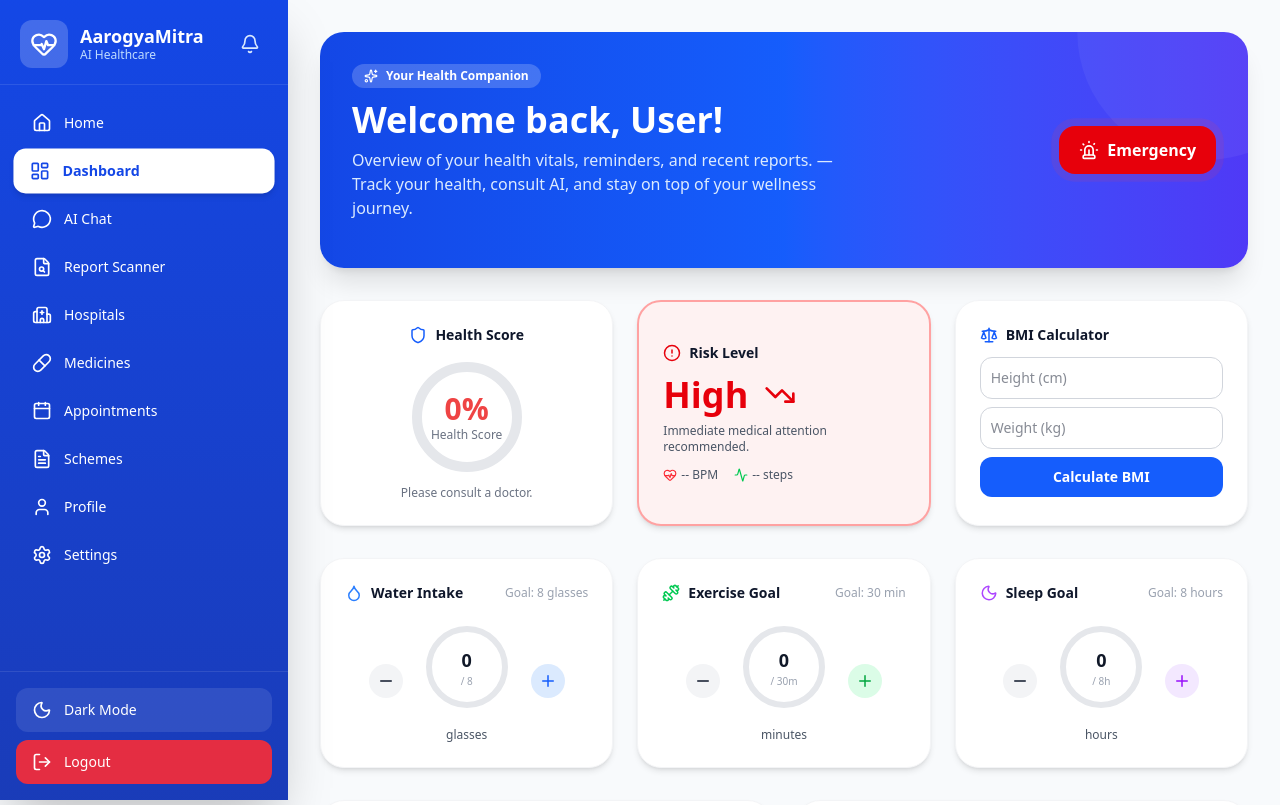
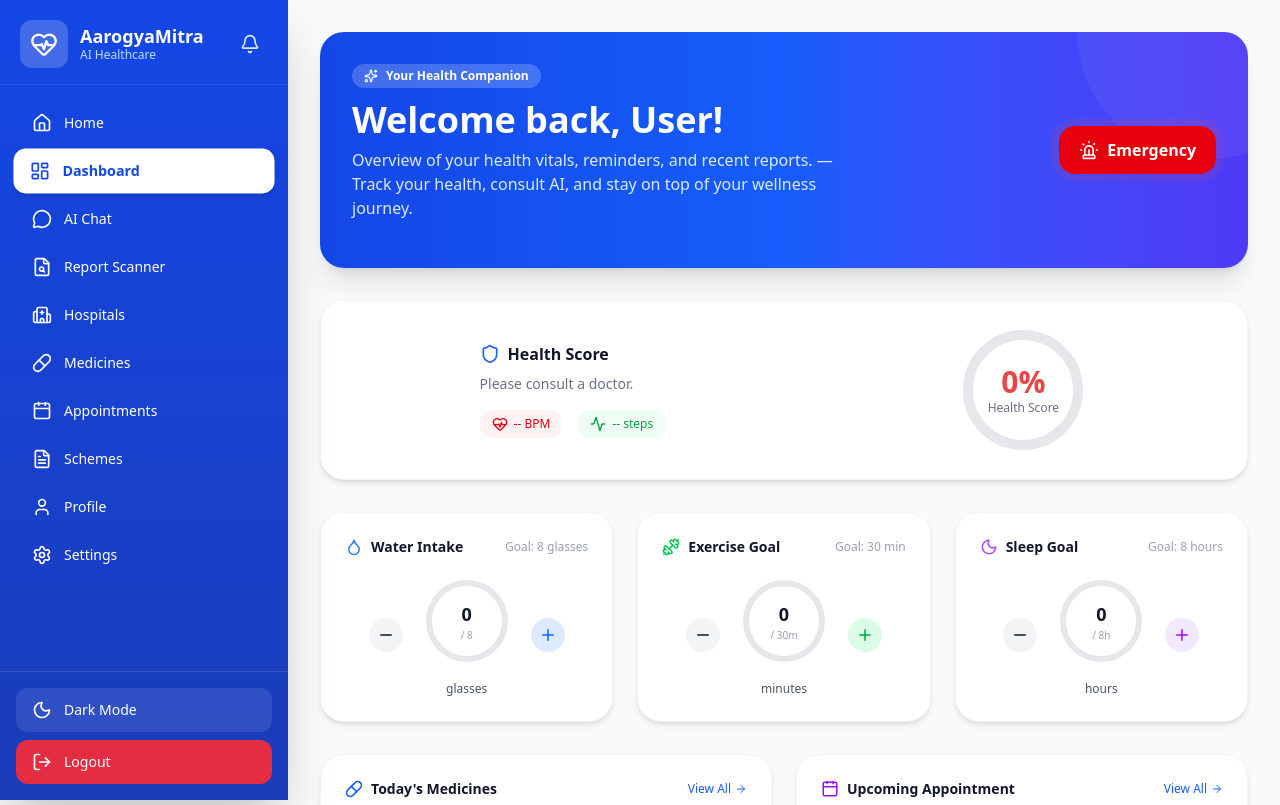
Before and after one commit to coderpova/AarogyaMitra-AI, a Next.js app: page /dashboard in a window 1280 px wide. Shown: the top 805 px of the page. Built offline with nearby package versions, Linux system fonts and the light colour scheme.

Commit message:
fix(dashboard): remove Health Risk and BMI UI sections

```diff
--- a/app/dashboard/page.tsx
+++ b/app/dashboard/page.tsx
@@ -26,7 +26,6 @@ import {
   Droplet,
   Dumbbell,
   Moon,
-  Scale,
   Phone,
   AlertCircle,
   ChevronRight,
@@ -34,7 +33,6 @@ import {
   Minus,
   FileText,
   Siren,
-  TrendingDown,
   LucideIcon,
 } from "lucide-react";
 
@@ -111,56 +109,7 @@ function setDailyMetric(key: string, value: number) {
   localStorage.setItem(`health_${key}_${today}`, value.toString());
 }
 
-/* ── Helper: BMI computation ─────────────────────────────────────────────── */
-function computeBMI(height: number, weight: number, t: any) {
-  if (!height || !weight || height <= 0 || weight <= 0) return null;
-  const h = height / 100;
-  const bmi = Math.round((weight / (h * h)) * 10) / 10;
-  if (!t) {
-    if (bmi < 18.5) return { value: bmi, label: "Underweight", color: "text-blue-600", bg: "bg-blue-50 dark:bg-blue-950/40", advice: "Consider increasing caloric intake." };
-    if (bmi < 25) return { value: bmi, label: "Normal weight", color: "text-green-600", bg: "bg-green-50 dark:bg-green-950/40", advice: "Maintain current healthy lifestyle." };
-    if (bmi < 30) return { value: bmi, label: "Overweight", color: "text-amber-600", bg: "bg-amber-50 dark:bg-amber-950/40", advice: "Regular exercise recommended." };
-    return { value: bmi, label: "Obese", color: "text-red-600", bg: "bg-red-50 dark:bg-red-950/40", advice: "Consult a healthcare professional." };
-  }
-  if (bmi < 18.5) return { value: bmi, label: t("dashboardExt.bmiUnderL"), color: "text-blue-600", bg: "bg-blue-50 dark:bg-blue-950/40", advice: t("dashboardExt.bmiUnderD") };
-  if (bmi < 25) return { value: bmi, label: t("dashboardExt.bmiNormL"), color: "text-green-600", bg: "bg-green-50 dark:bg-green-950/40", advice: t("dashboardExt.bmiNormD") };
-  if (bmi < 30) return { value: bmi, label: t("dashboardExt.bmiOverL"), color: "text-amber-600", bg: "bg-amber-50 dark:bg-amber-950/40", advice: t("dashboardExt.bmiOverD") };
-  return { value: bmi, label: t("dashboardExt.bmiObeseL"), color: "text-red-600", bg: "bg-red-50 dark:bg-red-950/40", advice: t("dashboardExt.bmiObeseD") };
-}
 
-/* ── Helper: Risk level computation ──────────────────────────────────────── */
-function getRiskLevel(healthScore: number, reports: any[], t: any) {
-  let abnormalCount = 0;
-  reports.slice(0, 3).forEach((r) => {
-    if (r.parameters) {
-      abnormalCount += r.parameters.filter(
-        (p: any) => p.status === "High" || p.status === "Low" || p.status === "Critical"
-      ).length;
-    }
-  });
-
-  const hasCritical = reports.some((r) =>
-    r.parameters?.some((p: any) => p.status === "Critical")
-  );
-
-  if (!t) {
-    if (healthScore < 40 || hasCritical) {
-      return { label: "High Risk", color: "text-red-600", bg: "bg-red-50 dark:bg-red-950/40", border: "border-red-300 dark:border-red-800", description: "Critical parameters found. Immediate medical attention advised." };
-    }
-    if (healthScore < 60 || abnormalCount >= 2) {
-      return { label: "Moderate Risk", color: "text-amber-600", bg: "bg-amber-50 dark:bg-amber-950/40", border: "border-amber-300 dark:border-amber-800", description: "Monitor health and consult a doctor soon." };
-    }
-    return { label: "Low Risk", color: "text-green-600", bg: "bg-green-50 dark:bg-green-950/40", border: "border-green-300 dark:border-green-800", description: "Your health indicators look good!" };
-  }
-
-  if (healthScore < 40 || hasCritical) {
-    return { label: t("dashboardExt.riskHighL"), color: "text-red-600", bg: "bg-red-50 dark:bg-red-950/40", border: "border-red-300 dark:border-red-800", description: t("dashboardExt.riskHighD") };
-  }
-  if (healthScore < 60 || abnormalCount >= 2) {
-    return { label: t("dashboardExt.riskModL"), color: "text-amber-600", bg: "bg-amber-50 dark:bg-amber-950/40", border: "border-amber-300 dark:border-amber-800", description: t("dashboardExt.riskModD") };
-  }
-  return { label: t("dashboardExt.riskLowL"), color: "text-green-600", bg: "bg-green-50 dark:bg-green-950/40", border: "border-green-300 dark:border-green-800", description: t("dashboardExt.riskLowD") };
-}
 
 /* ── Animated Circular Progress ─────────────────────────────────────────── */
 function CircularProgress({ value, label, size = 140 }: { value: number; label: string; size?: number }) {
@@ -240,9 +189,7 @@ export default function DashboardPage() {
   const [waterIntake, setWaterIntake] = useState(0);
   const [exerciseMin, setExerciseMin] = useState(0);
   const [sleepHrs, setSleepHrs] = useState(0);
-  const [bmiHeight, setBmiHeight] = useState("");
-  const [bmiWeight, setBmiWeight] = useState("");
-  const [bmiResult, setBmiResult] = useState<ReturnType<typeof computeBMI>>(null);
+
 
   // GET USER & DASHBOARD DATA (P1 #3 Auth Lifecycle + P0 #2 Unify Health Data Source + P1 #4 Event Refresh)
   useEffect(() => {
@@ -254,12 +201,11 @@ export default function DashboardPage() {
         if (!token) return;
         const headers = { Authorization: `Bearer ${token}` };
 
-        const [userRes, medRes, apptRes, reportRes, profileRes, timelineRes] = await Promise.all([
+        const [userRes, medRes, apptRes, reportRes, timelineRes] = await Promise.all([
           fetch("/api/user", { headers }),
           fetch("/api/medicines", { headers }),
           fetch("/api/appointments", { headers }),
           fetch("/api/report-analyzer", { headers }),
-          fetch("/api/health-profile", { headers }),
           fetch("/api/health-timeline", { headers }),
         ]);
 
@@ -280,22 +226,7 @@ export default function DashboardPage() {
           setReports(reportData.reports || []);
         }
 
-        // Persistent health profile height/weight
-        if (profileRes.ok) {
-          const profData = await profileRes.json();
-          const p = profData.profile;
-          if (p?.height) {
-            setBmiHeight(String(p.height));
-            localStorage.setItem("health_height", String(p.height));
-          }
-          if (p?.weight) {
-            setBmiWeight(String(p.weight));
-            localStorage.setItem("health_weight", String(p.weight));
-          }
-          if (p?.height && p?.weight) {
-            setBmiResult(computeBMI(parseFloat(p.height), parseFloat(p.weight), t));
-          }
-        }
+
 
         // Persistent health timeline metrics (Water, Sleep, Exercise)
         if (timelineRes.ok) {
@@ -380,21 +311,11 @@ export default function DashboardPage() {
     }
   }, [authLoading, t]);
 
-  // Fallback metric initialization from local storage
   useEffect(() => {
     if (!waterIntake) setWaterIntake(getDailyMetric("water", 0));
     setExerciseMin(getDailyMetric("exercise", 0));
     setSleepHrs(getDailyMetric("sleep", 0));
-
-    if (!bmiHeight) {
-      const h = localStorage.getItem("health_height");
-      if (h) setBmiHeight(h);
-    }
-    if (!bmiWeight) {
-      const w = localStorage.getItem("health_weight");
-      if (w) setBmiWeight(w);
-    }
-  }, [waterIntake, bmiHeight, bmiWeight]);
+  }, [waterIntake]);
 
   // FIND HOSPITALS
   const findHospitals = () => {
@@ -443,17 +364,6 @@ export default function DashboardPage() {
     setSleepHrs(newVal);
     setDailyMetric("sleep", newVal);
   };
-
-  const calculateBMI = () => {
-    const h = parseFloat(bmiHeight);
-    const w = parseFloat(bmiWeight);
-    if (!h || !w || h <= 0 || w <= 0) return;
-    const result = computeBMI(h, w, t);
-    setBmiResult(result);
-    localStorage.setItem("health_height", bmiHeight);
-    localStorage.setItem("health_weight", bmiWeight);
-  };
-
   const healthScore = user?.health?.healthScore || 0;
   const heartRate = user?.health?.heartRate || 0;
   const steps = user?.health?.steps || 0;
@@ -498,7 +408,6 @@ export default function DashboardPage() {
   const nextAppt = upcomingAppointments[0];
 
   const recentReports = reports.slice(0, 3);
-  const riskLevel = getRiskLevel(healthScore, reports, t);
 
   // Build health timeline
   const timelineEvents: Array<{ date: string; title: string; type: string; icon: LucideIcon }> = [];
@@ -606,65 +515,29 @@ export default function DashboardPage() {
           </div>
         </div>
 
-        {/* Row 2: Health Score + Risk Level + BMI */}
-        <div className="grid grid-cols-1 lg:grid-cols-3 gap-6">
+        {/* Row 2: Health Score */}
+        <div className="grid grid-cols-1 gap-6">
           {/* AI Health Score */}
-          <div className="animate-dash-card delay-1 bg-white dark:bg-gray-800 rounded-3xl p-6 shadow-md border border-gray-100 dark:border-gray-700 flex flex-col items-center justify-center hover:-translate-y-[1px] hover:shadow-lg transition-all duration-200">
-            <h2 className="text-sm font-bold dark:text-white mb-3 flex items-center gap-2">
-              <Shield size={18} className="text-blue-600" /> {t("dashboard.healthScore")}
-            </h2>
-            <CircularProgress value={animatedHealthScore} label={t("dashboard.healthScore")} size={120} />
-            <p className="mt-2 text-xs text-gray-500 dark:text-gray-400 text-center">
-              {healthScore >= 80 ? t("dashboardExt.healthGreat") : healthScore >= 50 ? t("dashboardExt.healthMod") : t("dashboardExt.healthPoor")}
-            </p>
-          </div>
-
-          {/* Risk Level */}
-          <div className={`animate-dash-card delay-2 rounded-3xl p-6 shadow-md border-2 ${riskLevel.border} ${riskLevel.bg} flex flex-col justify-center hover:-translate-y-[1px] hover:shadow-lg transition-all duration-200`}>
-            <h2 className="text-sm font-bold dark:text-white mb-3 flex items-center gap-2">
-              <AlertCircle size={18} className={riskLevel.color} /> {t("dashboardExt.riskLevel")}
-            </h2>
-            <div className="flex items-center gap-4">
-              <div className={`text-4xl font-bold ${riskLevel.color}`}>{riskLevel.label.split(" ")[0]}</div>
-              <TrendingDown size={32} className={riskLevel.color} />
-            </div>
-            <p className="mt-2 text-xs text-gray-600 dark:text-gray-300">{riskLevel.description}</p>
-            <div className="mt-3 flex gap-4 text-xs">
-              <div className="flex items-center gap-1">
-                <HeartPulse size={14} className="text-red-500" />
-                <span className="text-gray-600 dark:text-gray-300">{animatedHeartRate || "--"} {t("dashboardExt.unitBpm")}</span>
-              </div>
-              <div className="flex items-center gap-1">
-                <Activity size={14} className="text-green-500" />
-                <span className="text-gray-600 dark:text-gray-300">{animatedSteps || "--"} {t("dashboardExt.unitSteps")}</span>
+          <div className="animate-dash-card delay-1 bg-white dark:bg-gray-800 rounded-3xl p-6 shadow-md border border-gray-100 dark:border-gray-700 flex flex-col sm:flex-row items-center justify-around hover:-translate-y-[1px] hover:shadow-lg transition-all duration-200 gap-6">
+            <div className="flex flex-col items-center sm:items-start text-center sm:text-left">
+              <h2 className="text-base font-bold dark:text-white mb-2 flex items-center gap-2">
+                <Shield size={20} className="text-blue-600" /> {t("dashboard.healthScore")}
+              </h2>
+              <p className="text-sm text-gray-500 dark:text-gray-400 max-w-sm">
+                {healthScore >= 80 ? t("dashboardExt.healthGreat") : healthScore >= 50 ? t("dashboardExt.healthMod") : t("dashboardExt.healthPoor")}
+              </p>
+              <div className="mt-4 flex flex-wrap gap-4 text-xs">
+                <div className="flex items-center gap-1.5 bg-red-50 dark:bg-red-950/40 px-3 py-1.5 rounded-xl text-red-600 font-medium">
+                  <HeartPulse size={16} />
+                  <span>{animatedHeartRate || "--"} {t("dashboardExt.unitBpm")}</span>
+                </div>
+                <div className="flex items-center gap-1.5 bg-green-50 dark:bg-green-950/40 px-3 py-1.5 rounded-xl text-green-600 font-medium">
+                  <Activity size={16} />
+                  <span>{animatedSteps || "--"} {t("dashboardExt.unitSteps")}</span>
+                </div>
               </div>
             </div>
-          </div>
-
-          {/* BMI Widget */}
-          <div className="animate-dash-card delay-3 bg-white dark:bg-gray-800 rounded-3xl p-6 shadow-md border border-gray-100 dark:border-gray-700 hover:-translate-y-[1px] hover:shadow-lg transition-all duration-200">
-            <h2 className="text-sm font-bold dark:text-white mb-3 flex items-center gap-2">
-              <Scale size={18} className="text-blue-600" /> {t("dashboardExt.bmiCalc")}
-            </h2>
-            {bmiResult ? (
-              <div className="flex flex-col items-center">
-                <div className={`text-4xl font-bold ${bmiResult.color}`}>{bmiResult.value}</div>
-                <span className={`mt-1 text-sm font-semibold px-3 py-0.5 rounded-full ${bmiResult.bg} ${bmiResult.color}`}>{bmiResult.label}</span>
-                <p className="mt-2 text-xs text-gray-500 dark:text-gray-400">{bmiResult.advice}</p>
-                <button
-                  onClick={() => { setBmiResult(null); }}
-                  className="mt-2 text-xs text-blue-600 hover:underline"
-                >
-                  {t("dashboardExt.btnRecalc")}
-                </button>
-              </div>
-            ) : (
-              <div className="space-y-2">
-                <input type="number" value={bmiHeight} onChange={(e) => setBmiHeight(e.target.value)} placeholder={t("dashboardExt.phHeight")} className="w-full border border-gray-300 dark:border-gray-600 dark:bg-gray-700 dark:text-white rounded-xl p-2.5 text-sm focus:ring-2 focus:ring-blue-500 outline-none" />
-                <input type="number" value={bmiWeight} onChange={(e) => setBmiWeight(e.target.value)} placeholder={t("dashboardExt.phWeight")} className="w-full border border-gray-300 dark:border-gray-600 dark:bg-gray-700 dark:text-white rounded-xl p-2.5 text-sm focus:ring-2 focus:ring-blue-500 outline-none" />
-                <button onClick={calculateBMI} className="w-full bg-blue-600 hover:bg-blue-700 text-white py-2.5 rounded-xl text-sm font-semibold transition">{t("dashboardExt.btnCalcBmi")}</button>
-              </div>
-            )}
+            <CircularProgress value={animatedHealthScore} label={t("dashboard.healthScore")} size={130} />
           </div>
         </div>
 
```
